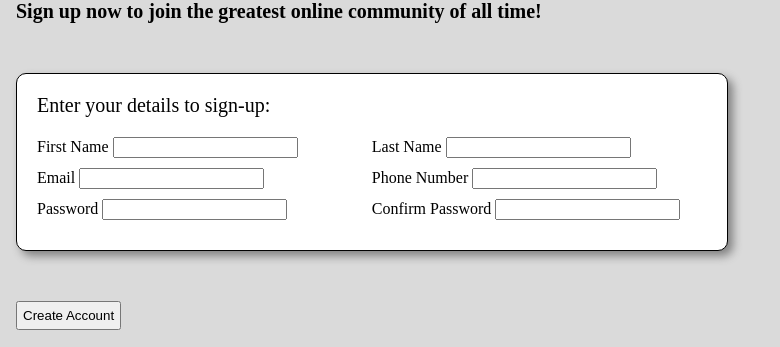
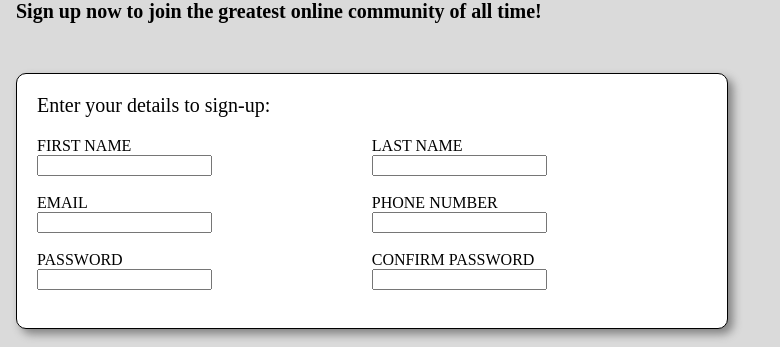
Before and after one commit to gwolanski/sign-up-form, a plain HTML site: page index.html in a window 1280 px wide. Shown: the top 347 px of the page, 500-1280 px from the left. Drawn offline with Linux system fonts and the light colour scheme.

Commit message:
Grid layout for sign-up label/inputs complete

```diff
--- a/index.html
+++ b/index.html
@@ -19,27 +19,27 @@
                 <div id="form-header">Enter your details to sign-up:</div>
                 <div class="inner-form">
                     <div class="form-item">
-                        <label for="first_name">First Name</label>
+                        <label for="first_name">FIRST NAME</label>
                         <input type="text" id="first_name" name="first_name">
                     </div>
                     <div class="form-item">
-                        <label for="last_name">Last Name</label>
+                        <label for="last_name">LAST NAME</label>
                         <input type="text" id="last_name" name="last_name">
                     </div>
                     <div class="form-item">
-                        <label for="email">Email</label>
+                        <label for="email">EMAIL</label>
                         <input type="email" id="email" name="email">
                     </div>
                     <div class="form-item">
-                        <label for="phone_number">Phone Number</label>
+                        <label for="phone_number">PHONE NUMBER</label>
                         <input type="tel" id="phone_number" name="phone_number">
                     </div>
                     <div class="form-item">
-                        <label for="password">Password</label>
+                        <label for="password">PASSWORD</label>
                         <input type="password" id="password" name="password">
                     </div>
                     <div class="form-item">
-                        <label for="password_confirm">Confirm Password</label>
+                        <label for="password_confirm">CONFIRM PASSWORD</label>
                         <input type="password" id="password_confirm" name="password_confirm">
                     </div>
                 </div>
--- a/styles.css
+++ b/styles.css
@@ -75,12 +75,19 @@ form {
 
 .inner-form {
     display: grid;
-    grid-template-columns: repeat(2, 1fr);
+    grid-template-columns: 50% 50%;
 
 }
 
 .form-item {
-    padding-bottom: 10px;
+    padding-bottom: 2em;
+    height: 25px;
+}
+
+input,
+label {
+    display: block;
+    width: 50%
 }
 
 button {
```
